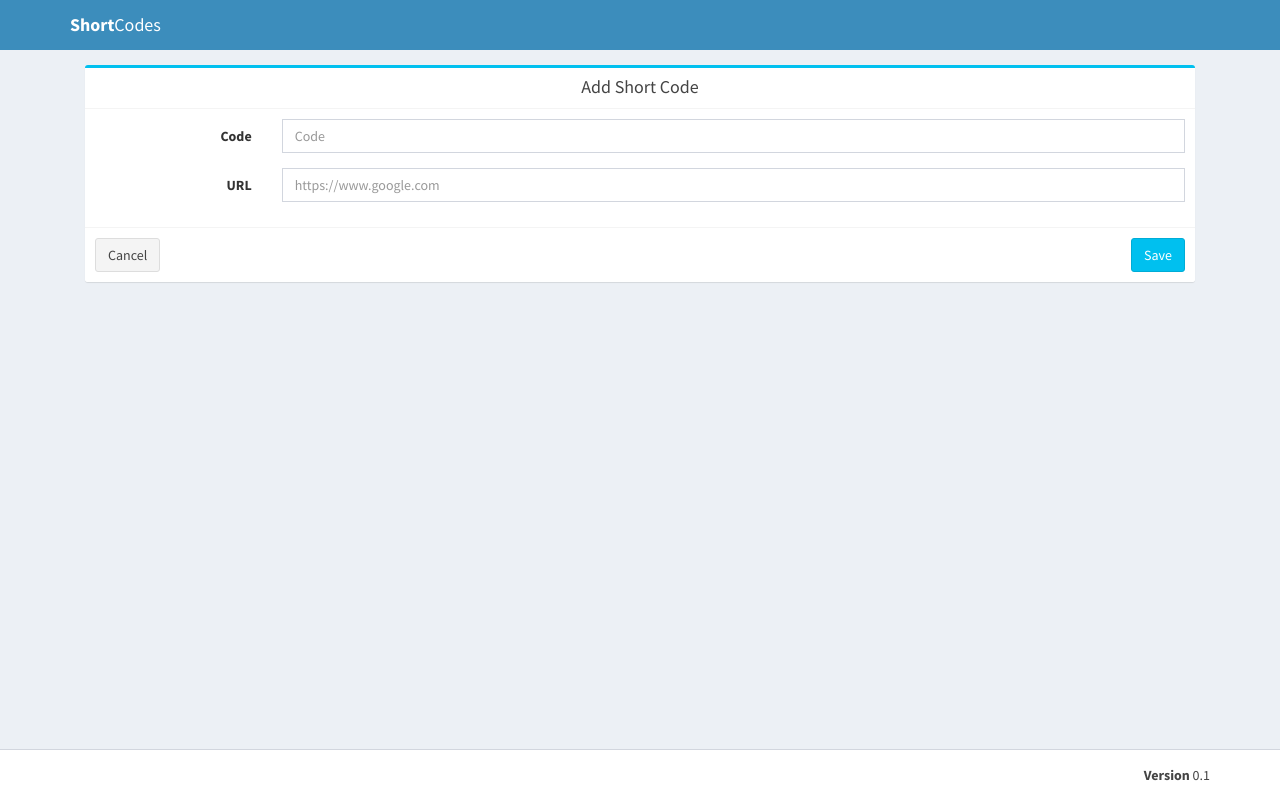
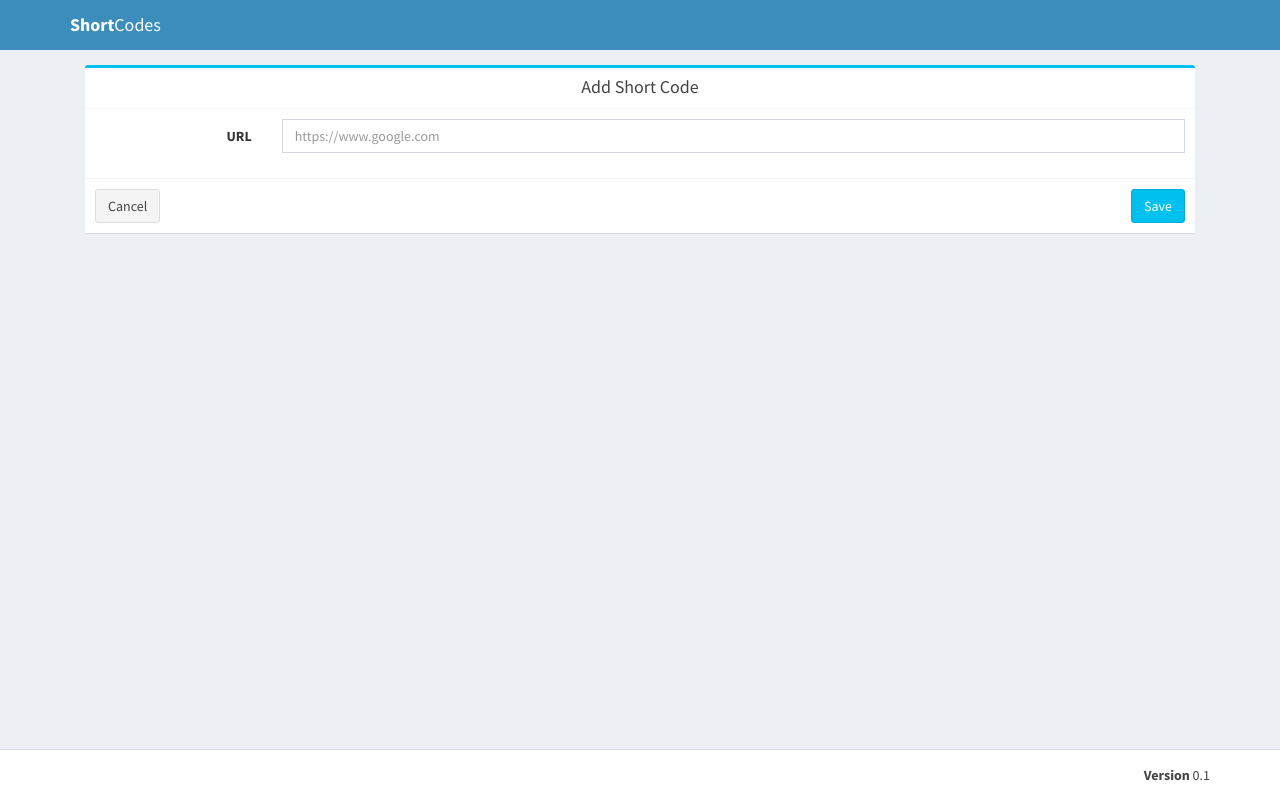
Before and after one commit to muhammadhanif/crud-application-using-flask-and-mysql, a Flask app: page /add/ in a window 1280 px wide. Run offline with Flask 2, Linux system fonts and the light colour scheme; some libraries are stand-ins or nearby versions.

Commit message:
create code (for the shortcode) on fly, don't use user input

```diff
--- a/database/crud_flask.sql
+++ b/database/crud_flask.sql
@@ -29,7 +29,8 @@ SET time_zone = "+00:00";
 CREATE TABLE IF NOT EXISTS `url_shortner` (
   `id` int(5) NOT NULL,
   `code` varchar(255) NOT NULL,
-  `url` varchar(512) NOT NULL
+  `url` varchar(512) NOT NULL,
+  unique(code)
 ) ENGINE=InnoDB AUTO_INCREMENT=1 DEFAULT CHARSET=latin1;
 
 --
--- a/source_code/module/database.py
+++ b/source_code/module/database.py
@@ -43,13 +43,13 @@ class Database:
         finally:
             con.close()
 
-    def insert(self, data):
+    def insert(self, url, code):
         con = Database.connect(self)
         cursor = con.cursor()
 
         try:
             cursor.execute("INSERT INTO url_shortner(code,url) VALUES(%s, %s)",
-                           (data['code'], data['url'],))
+                           (code, url,))
             con.commit()
 
             return True
--- a/source_code/server.py
+++ b/source_code/server.py
@@ -4,6 +4,9 @@ Created on Jan 10, 2017
 @author: hanif
 '''
 import logging
+import string
+import random
+
 from flask import Flask, flash, render_template, redirect, url_for, request, session
 from module.database import Database
 
@@ -18,12 +21,20 @@ def index():
 
     return render_template('index.html', data = data)
 
+def id_generator(size=6, chars=string.ascii_uppercase + string.digits):
+    return ''.join(random.choice(chars) for _ in range(size))
 
+
+'''
+This is the route for the short url, it will redirect to the original url, if the short url is not found, it will redirect to the 404 page
+'''
 @app.route('/r/<string:code>')
 def r(code):
     data = db.read_code(code)
-    #return repr(data)
-    return redirect(data[0][2], code=302)
+    if len(data) > 0 and len(data[0]) > 0:
+        return redirect(data[0][2], code=302)
+
+    return render_template('error.html')
 
 @app.route('/add/')
 def add():
@@ -32,7 +43,7 @@ def add():
 @app.route('/addshortcode', methods = ['POST', 'GET'])
 def addshortcode():
     if request.method == 'POST' and request.form['save']:
-        if db.insert(request.form):
+        if db.insert(request.form['url'], id_generator()):
             flash("A new Short Code has been added")
         else:
             flash("A new Short Code can not be added")
--- a/source_code/templates/add.html
+++ b/source_code/templates/add.html
@@ -39,13 +39,7 @@
 
             <form class="form-horizontal" method="POST" action="/addshortcode">
               <div class="box-body">
-                <div class="form-group">
-                  <label class="col-sm-2 control-label">Code</label>
 
-                  <div class="col-sm-10">
-                    <input name="code" type="text" class="form-control" placeholder="Code" autocomplete="off" required>
-                  </div>
-                </div>
 
                 <div class="form-group">
                   <label class="col-sm-2 control-label">URL</label>
```
